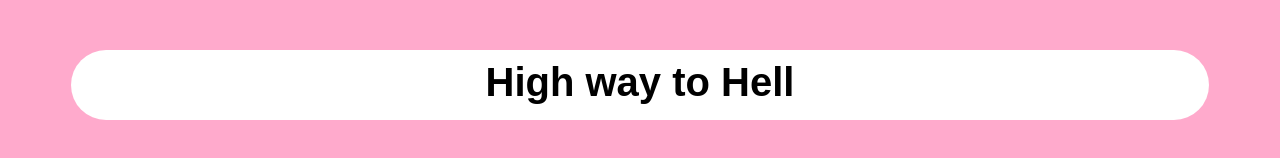
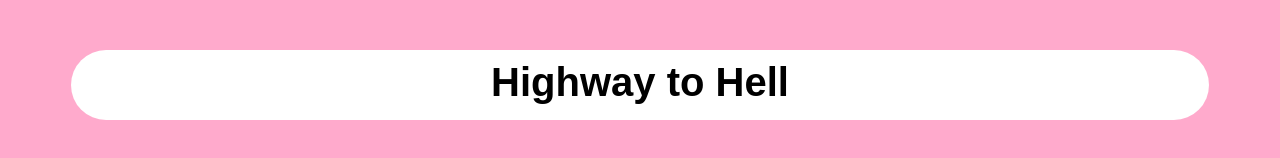
Before and after one commit to bejsza/bejsza.github.io, a plain HTML site: page jankowe prawie zrobione piosenki/sub/no highway.html in a window 1280 px wide. Shown: the top 158 px of the page. Drawn offline with Linux system fonts and the light colour scheme.

Commit message:
Update no highway.html

```diff
--- a/jankowe prawie zrobione piosenki/sub/no highway.html
+++ b/jankowe prawie zrobione piosenki/sub/no highway.html
@@ -50,7 +50,7 @@
 	</head>
 	<body>
 		<div class="title">
-			<h1>High way to Hell</h1>
+			<h1>Highway to Hell</h1>
 		</div>
 
 		<div class="text" style="font-size: 30px" face="verdana">
```
